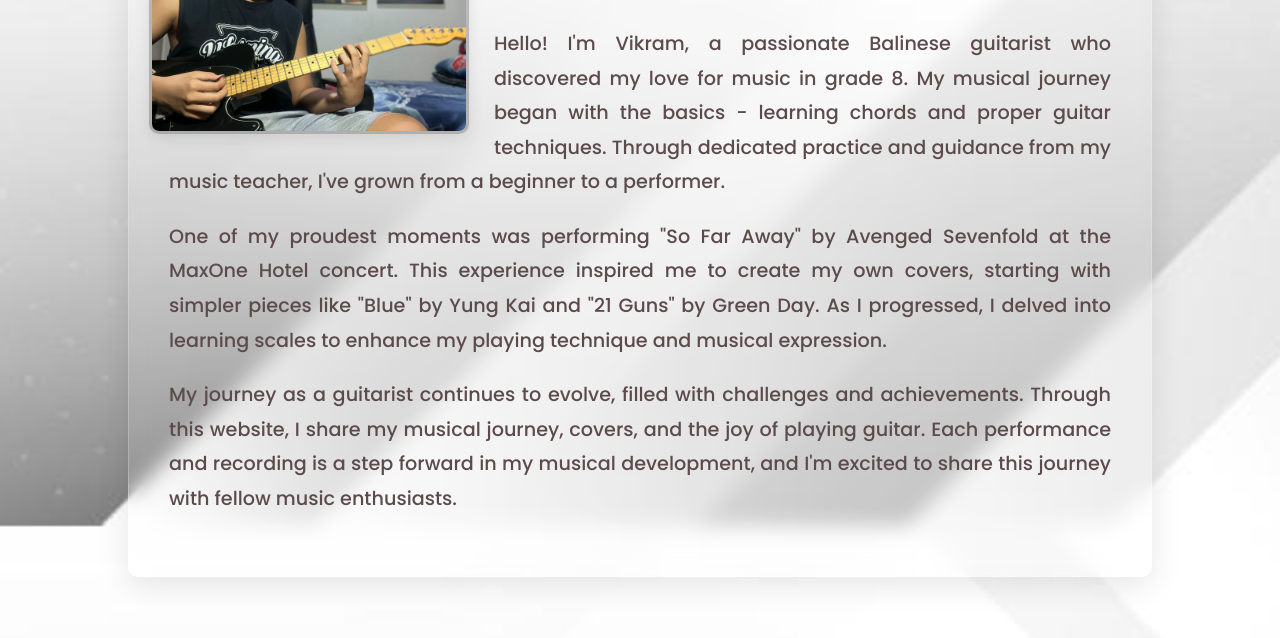
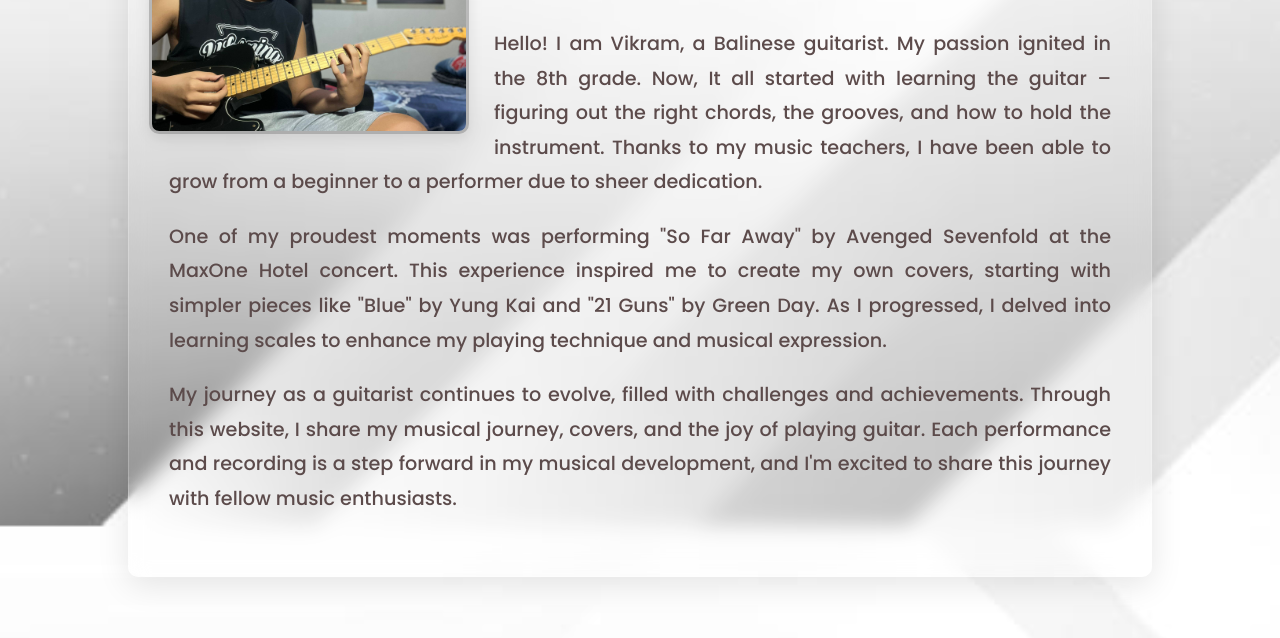
Before and after one commit to vikiiiz/personal-project, a plain HTML site: page about.html in a window 1280 px wide. Shown: the part 274-912 px from the top of the page. Drawn offline with Linux system fonts and the light colour scheme.

Commit message:
about.html

```diff
--- a/about.html
+++ b/about.html
@@ -29,7 +29,7 @@
         <img src="image1.jpg" alt="">
         <div class="text-box">
             <h2>About Me!</h2>
-            <p>Hello! I'm Vikram, a passionate Balinese guitarist who discovered my love for music in grade 8. My musical journey began with the basics - learning chords and proper guitar techniques. Through dedicated practice and guidance from my music teacher, I've grown from a beginner to a performer.</p>
+            <p>Hello! I am Vikram, a Balinese guitarist. My passion ignited in the 8th grade. Now, It all started with learning the guitar – figuring out the right chords, the grooves, and how to hold the instrument. Thanks to my music teachers, I have been able to grow from a beginner to a performer due to sheer dedication.</p>
 
             <p>One of my proudest moments was performing "So Far Away" by Avenged Sevenfold at the MaxOne Hotel concert. This experience inspired me to create my own covers, starting with simpler pieces like "Blue" by Yung Kai and "21 Guns" by Green Day. As I progressed, I delved into learning scales to enhance my playing technique and musical expression.</p>
 
```
